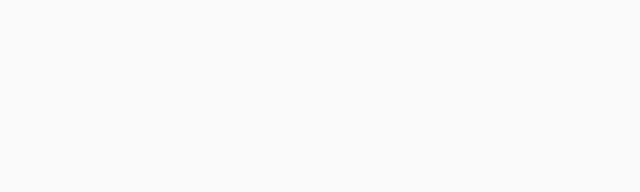
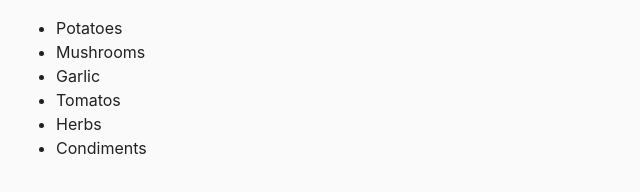
Before and after one commit to esqanbum/goit-js-hw-06, a plain HTML site: page task-02.html in a window 1280 px wide. Shown: the whole page, without its empty margins (0-640 px from the left). Drawn offline with Linux system fonts and the light colour scheme.

Commit message:
finished task #2

```diff
--- a/js/task-02.js
+++ b/js/task-02.js
@@ -0,0 +1,23 @@
+const ingredients = [
+  "Potatoes",
+  "Mushrooms",
+  "Garlic",
+  "Tomatos",
+  "Herbs",
+  "Condiments",
+];
+
+const listRef = document.querySelector("#ingredients");
+console.log(listRef);
+
+function addMarkup(array) {
+  const ingredientsEl = array.map((ingredient) => {
+    const itemEl = document.createElement("li");
+    itemEl.textContent = ingredient;
+    itemEl.classList.add("item");
+    return itemEl;
+  });
+  listRef.append(...ingredientsEl);
+}
+
+addMarkup(ingredients);
```
Also changed, not shown: index.html (+1 -1 lines).
